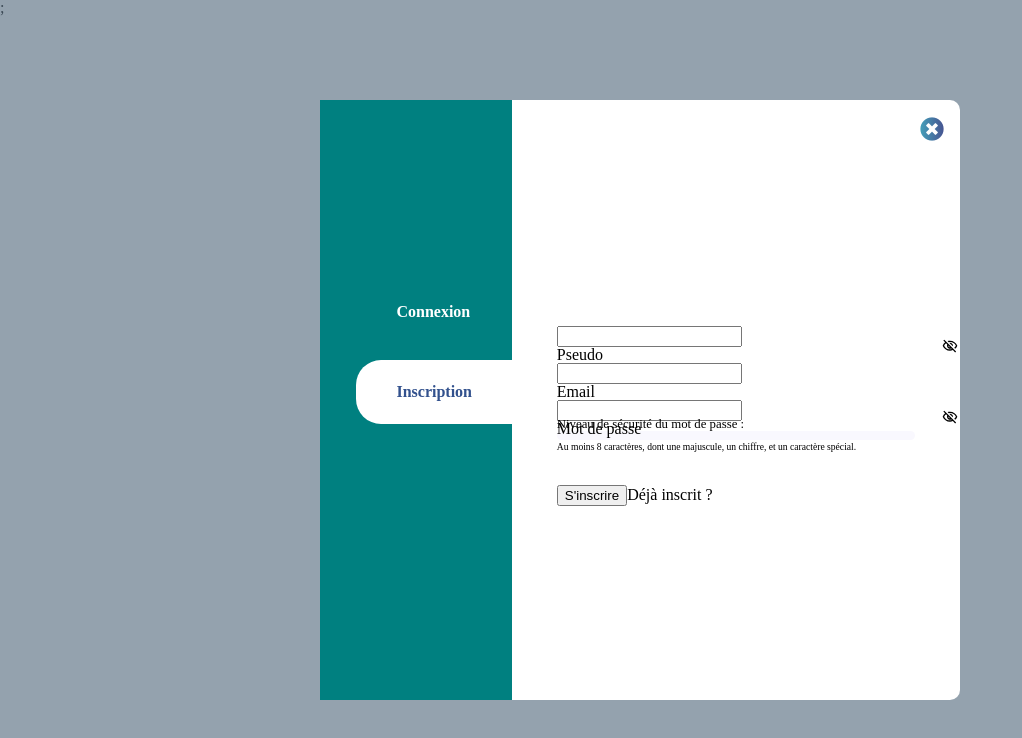
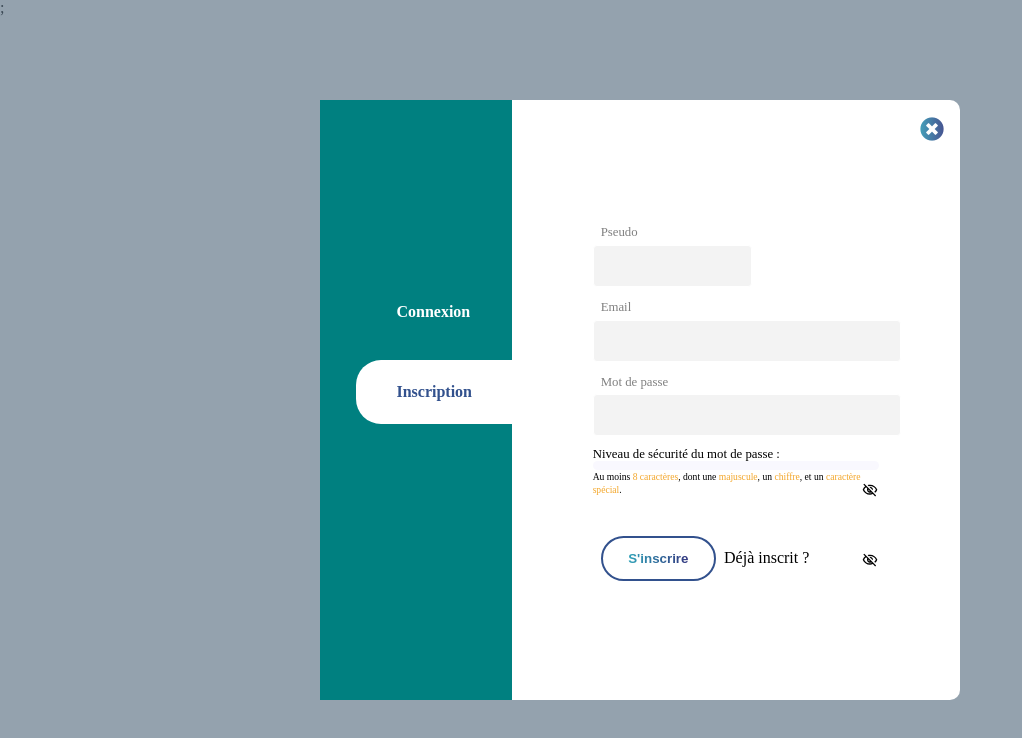
Before and after one commit to Hugo-Latreille/QuasiQuiz-Front, a React (Vite) app: page / in a window 1280 px wide. Shown: the top 738 px of the page, without its empty margins (0-1022 px from the left). Built offline with nearby package versions, Linux system fonts and the light colour scheme; a web font is replaced by a local one.

Commit message:
:rocket:feat: improve register

```diff
--- a/src/Components/Input/Input.jsx
+++ b/src/Components/Input/Input.jsx
@@ -20,12 +20,6 @@ const Input = ({
 							setValue(e.target.value);
 							checkPasswordValidity();
 						}}
-						onFocus={() => {
-							// dispatch(handleChange({ name: "passwordFocus", value: true }));
-						}}
-						onBlur={() => {
-							// dispatch(handleChange({ name: "passwordFocus", value: false }));
-						}}
 					/>
 					<div className="label">{label}</div>
 				</>
--- a/src/Pages/Connexion/Connexion.scss
+++ b/src/Pages/Connexion/Connexion.scss
@@ -124,3 +124,15 @@
 	right: 0;
 	cursor: pointer;
 }
+
+.success {
+	color: rgba(117, 197, 117, 0.959);
+}
+
+.warning {
+	color: rgba(242, 162, 32, 0.959);
+}
+
+.danger {
+	color: rgba(194, 82, 82, 0.959);
+}
--- a/src/Pages/Connexion/Register.jsx
+++ b/src/Pages/Connexion/Register.jsx
@@ -1,17 +1,17 @@
 /* eslint-disable react/no-unescaped-entities */
 import Input from "../../Components/Input/Input";
 import "./Register.scss";
-import { useState } from "react";
+import { useEffect, useState } from "react";
 import { MdOutlineVisibility, MdOutlineVisibilityOff } from "react-icons/md";
 
 const Register = ({ setIsLoggingActive }) => {
 	const [pseudo, setPseudo] = useState("");
 	const [email, setEmail] = useState("");
 	const [password, setPassword] = useState("");
-	const [passwordConfirm, setPasswordConfirm] = useState("");
+	// const [passwordConfirm, setPasswordConfirm] = useState("");
 	const [passwordVisibility, setPasswordVisibility] = useState(false);
 	const [passwordValidity, setPasswordValidity] = useState({});
-	const [passwordValidationWidth, setPassordValidationWidth] = useState(0);
+	const [passwordValidationWidth, setPasswordValidationWidth] = useState(0);
 
 	const isNumberRegex = /\d/;
 	const specialCharacterRegex = /[!@#$%^&*()_+\-=[\]{};':"\\|,.<>/?]/;
@@ -25,6 +25,57 @@ const Register = ({ setIsLoggingActive }) => {
 			specialChar: specialCharacterRegex.test(password) ? true : false,
 		});
 	};
+
+	useEffect(() => {
+		countPasswordValidationWidth();
+	}, [passwordValidity]);
+
+	function countPasswordValidationWidth() {
+		setPasswordValidationWidth(0);
+
+		if (
+			passwordValidity.uppercase ||
+			passwordValidity.number ||
+			passwordValidity.specialChar ||
+			passwordValidity.minChar
+		) {
+			setPasswordValidationWidth(25);
+		}
+		if (
+			(passwordValidity.uppercase && passwordValidity.number) ||
+			(passwordValidity.uppercase && passwordValidity.specialChar) ||
+			(passwordValidity.uppercase && passwordValidity.minChar) ||
+			(passwordValidity.number && passwordValidity.specialChar) ||
+			(passwordValidity.number && passwordValidity.minChar) ||
+			(passwordValidity.specialChar && passwordValidity.minChar)
+		) {
+			setPasswordValidationWidth(50);
+		}
+		if (
+			(passwordValidity.uppercase &&
+				passwordValidity.number &&
+				passwordValidity.specialChar) ||
+			(passwordValidity.uppercase &&
+				passwordValidity.specialChar &&
+				passwordValidity.minChar) ||
+			(passwordValidity.uppercase &&
+				passwordValidity.number &&
+				passwordValidity.minChar) ||
+			(passwordValidity.specialChar &&
+				passwordValidity.number &&
+				passwordValidity.minChar)
+		) {
+			setPasswordValidationWidth(75);
+		}
+		if (
+			passwordValidity.uppercase &&
+			passwordValidity.number &&
+			passwordValidity.specialChar &&
+			passwordValidity.minChar
+		) {
+			setPasswordValidationWidth(100);
+		}
+	}
 
 	return (
 		<div className="register-container">
@@ -104,21 +155,31 @@ const Register = ({ setIsLoggingActive }) => {
 							</div>
 							<span>
 								Au moins{" "}
-								<span className={passwordValidity.minChar ? "success" : ""}>
+								<span
+									className={passwordValidity.minChar ? "success" : "warning"}
+								>
 									8 caractères
 								</span>
 								, dont une{" "}
-								<span className={passwordValidity.uppercase ? "success" : ""}>
+								<span
+									className={passwordValidity.uppercase ? "success" : "warning"}
+								>
 									{" "}
 									majuscule
 								</span>
 								, un{" "}
-								<span className={passwordValidity.number ? "success" : ""}>
+								<span
+									className={passwordValidity.number ? "success" : "warning"}
+								>
 									{" "}
 									chiffre
 								</span>
 								, et un
-								<span className={passwordValidity.specialChar ? "success" : ""}>
+								<span
+									className={
+										passwordValidity.specialChar ? "success" : "warning"
+									}
+								>
 									{" "}
 									caractère spécial
 								</span>
--- a/src/Pages/Connexion/Register.scss
+++ b/src/Pages/Connexion/Register.scss
@@ -78,3 +78,65 @@
 		font-size: 0.6rem;
 	}
 }
+.form {
+	width: 80%;
+	position: relative;
+	margin: auto;
+	.form-group {
+		position: relative;
+
+		.label {
+			color: vars.$grey;
+			font-size: 0.8rem;
+			position: absolute;
+			top: -17px;
+			left: 8px;
+			pointer-events: none;
+			transition: 0.5s;
+		}
+		input {
+			width: 100%;
+			margin-top: 0.1rem;
+			height: 2.5rem;
+			padding: 0px 10px;
+			font-size: 16px;
+			font-family: "Open Sans", sans-serif;
+			background-color: #f3f3f3;
+			border: 0;
+			outline: none;
+			border-radius: 4px;
+			border: 1px solid white;
+			margin-bottom: 31px;
+			transition: 0.5s;
+
+			&:focus ~ .label {
+				color: vars.$primaryColor;
+				transform: translateX(15px) translateY(10px);
+				font-size: 1rem;
+				padding: 0;
+				background-color: transparent;
+				border-left: 1px solid #33658f;
+				border-right: 1px solid #33658f;
+			}
+
+			&:focus {
+				border-bottom: 2px solid #33658f;
+			}
+		}
+	}
+}
+
+.main-button-colored {
+	color: white;
+	border: solid 2px #32518d;
+	font-weight: bolder;
+	padding: 0.8rem 1.6rem;
+	border-radius: 25px;
+	background-color: transparent;
+	background: vars.$linearGradient;
+	-webkit-background-clip: text;
+	background-clip: text;
+	-webkit-text-fill-color: transparent;
+	margin: 0.5rem;
+	cursor: pointer;
+}
```
